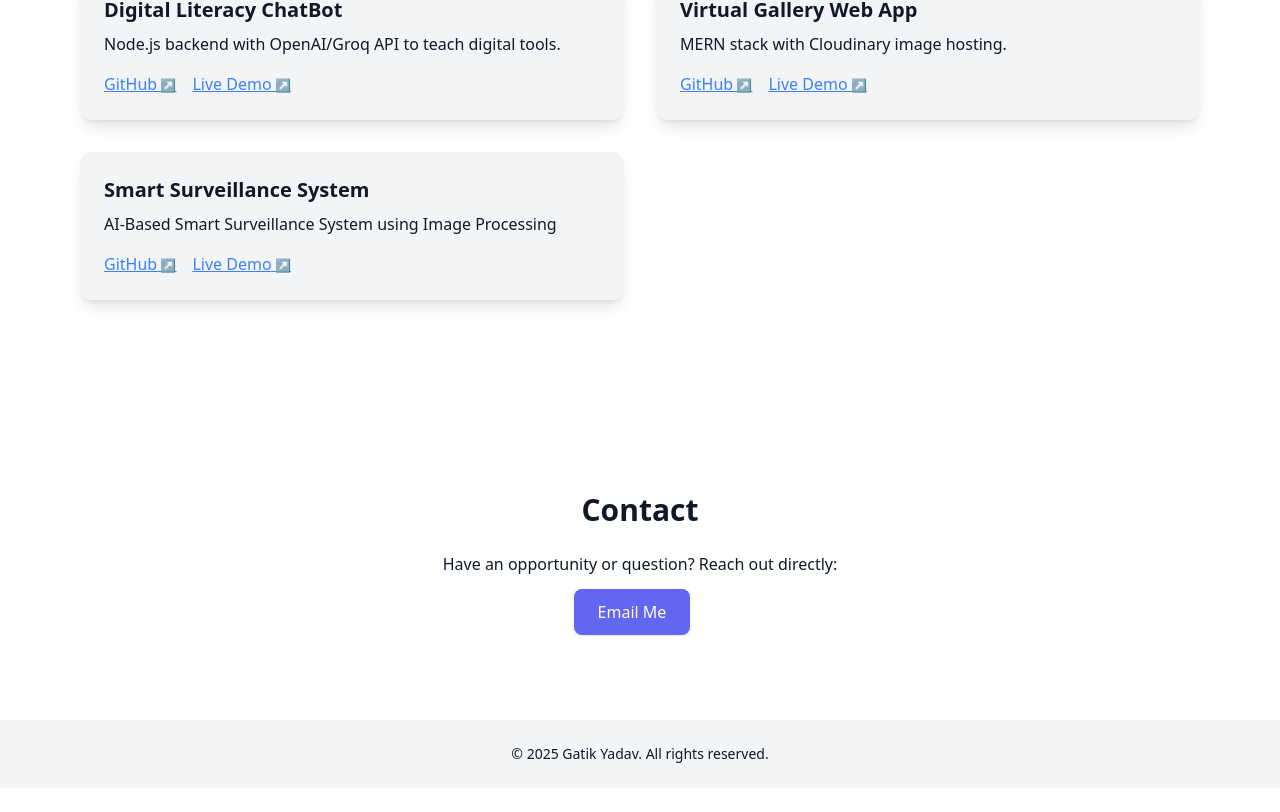
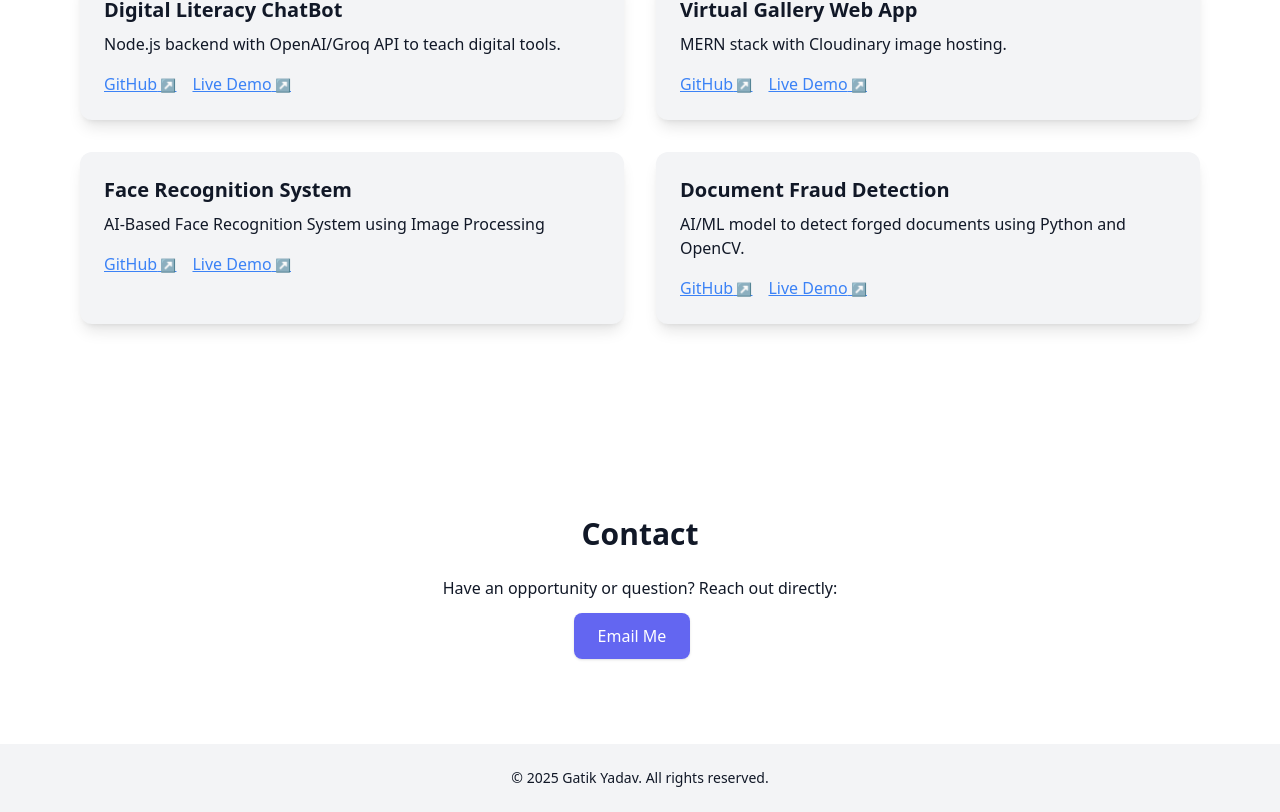
Before and after one commit to Gatik8205/My_Portfolio, a React (Vite) app: page / in a window 1280 px wide. Shown: the part 1512-2324 px from the top of the page. Before the commit the page ends 2300 px from the top, so only its background shows below. Built offline with nearby package versions, Linux system fonts and the light colour scheme.

Commit message:
Updated resume and added new project

```diff
--- a/src/components/Projects.tsx
+++ b/src/components/Projects.tsx
@@ -12,9 +12,16 @@ const projects = [
     demo:   'https://virtual-gallery-app.vercel.app/'
   },
   {
-    title: 'Smart Surveillance System',
-    desc: 'AI-Based Smart Surveillance System using Image Processing',
+    title: 'Face Recognition System',
+    desc: 'AI-Based Face Recognition System using Image Processing',
     github:'https://github.com/Gatik8205/smart_surveillance_system',
+    // demo:''
+  },
+  {
+   title:'Document Fraud Detection',
+   desc:'AI/ML model to detect forged documents using Python and OpenCV.',
+   github:'https://github.com/Gatik8205/Document_Fraud_Detection',
+  //  demo:''
   }
 ];
 
```
Also changed, not shown: 1 other file (tests, documents, lock files or other folders).
